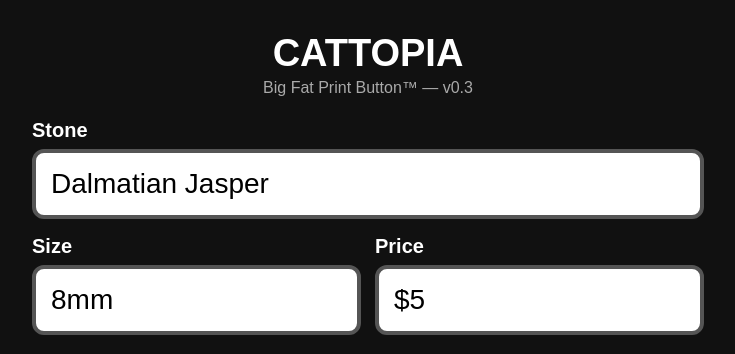
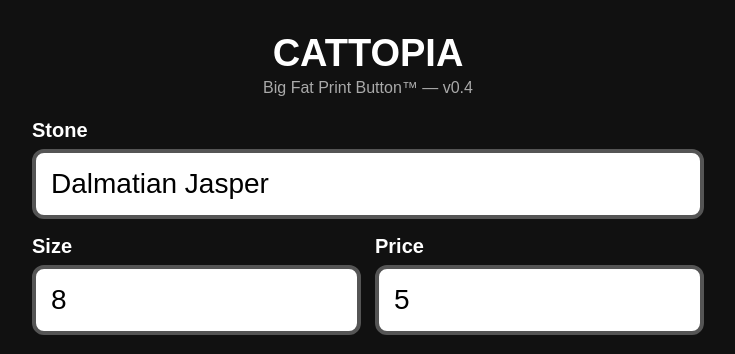
Before and after one commit to deezeyener/Cattopia-labels, a plain HTML site: page index.html in a window 1280 px wide. Shown: the top 354 px of the page, 272-1007 px from the left. Drawn offline with Linux system fonts and the light colour scheme.

Commit message:
Add files via upload

```diff
--- a/index.html
+++ b/index.html
@@ -26,7 +26,7 @@
 <body>
 <main>
   <h1>CATTOPIA</h1>
-  <div class="sub">Big Fat Print Button™ — v0.3</div>
+  <div class="sub">Big Fat Print Button™ — v0.4</div>
 
   <label for="stone">Stone</label>
   <input id="stone" value="Dalmatian Jasper" autocomplete="off">
@@ -34,11 +34,11 @@
   <div class="row">
     <div>
       <label for="size">Size</label>
-      <input id="size" value="8mm" autocomplete="off">
+      <input id="size" value="8" inputmode="decimal" autocomplete="off">
     </div>
     <div>
       <label for="price">Price</label>
-      <input id="price" value="$5" autocomplete="off">
+      <input id="price" value="5" inputmode="decimal" autocomplete="off">
     </div>
   </div>
 
@@ -213,7 +213,7 @@ $("print").onclick = async () => {
     status("Printing…");
     const raster=canvasToRaster(renderLabel());
     await printM260(raster);
-    status("Take 3 data sent. NOW did the little bastard BZZZT?",true);
+    status("BZZZT! Label sent.",true);
   }catch(e){
     status("Print failed: "+e.message);
   }finally{
```
